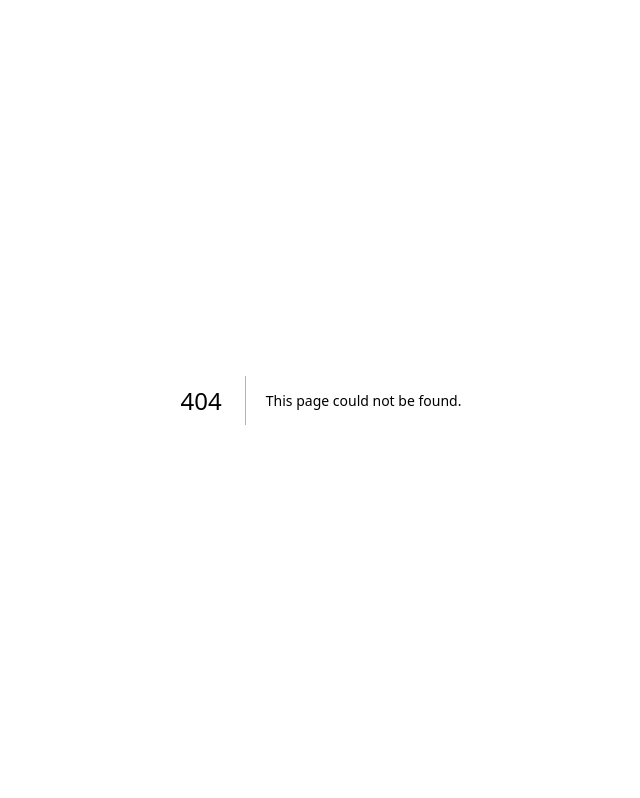
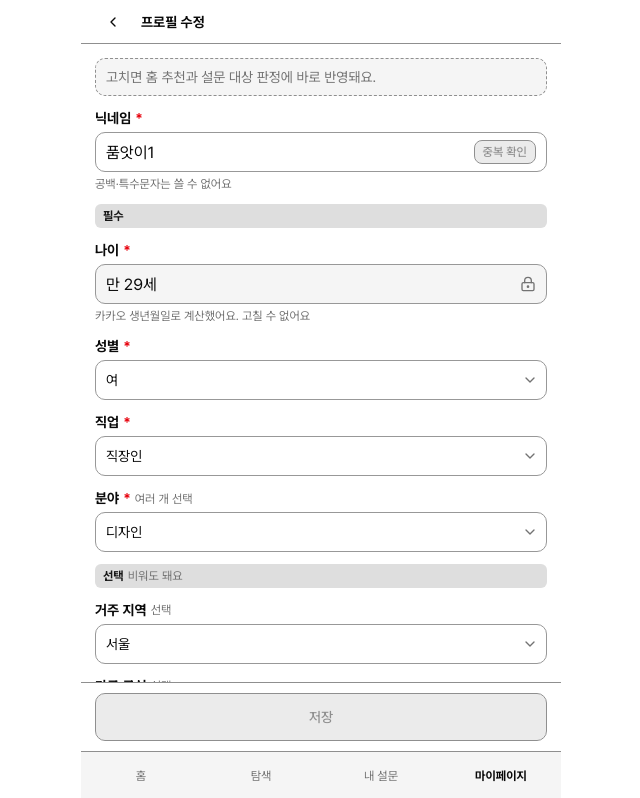
Before and after one commit to form-asi/form-asi-fe, a Next.js app: page /my-page/profile in a window 1280 px wide. Before the commit this address had no page. Shown: the top 798 px of the page, without its empty margins (319-959 px from the left). Built offline with nearby package versions, Linux system fonts and the light colour scheme.

Commit message:
feat: 프로필 수정 화면과 전용 헤더 연결

```diff
--- /dev/null
+++ b/src/app/(tabs)/(with-balance)/layout.tsx
@@ -0,0 +1,23 @@
+import { Bell } from "lucide-react";
+import { AppHeader } from "@/components/common/app-header";
+import { HelpTimeChip } from "@/components/domain/help-time-chip";
+import { UI_MESSAGES } from "@/lib/ui-messages";
+
+export default function BalanceHeaderLayout({ children }: LayoutProps<"/">) {
+  // shortcut: 잔액 API 연결 전 임시 값
+  const helpTimeBalance = 30;
+
+  return (
+    <>
+      <AppHeader
+        rightSlot={
+          <>
+            <HelpTimeChip helpTimeBalance={helpTimeBalance} />
+            <Bell role="img" aria-label={UI_MESSAGES.notifications} className="size-4 shrink-0" />
+          </>
+        }
+      />
+      {children}
+    </>
+  );
+}
--- a/src/app/(tabs)/layout.tsx
+++ b/src/app/(tabs)/layout.tsx
@@ -1,29 +1,6 @@
-import { Bell } from "lucide-react";
-import { AppHeader } from "@/components/common/app-header";
 import { AppShell } from "@/components/common/app-shell";
 import { TabBar } from "@/components/common/tab-bar";
-import { HelpTimeChip } from "@/components/domain/help-time-chip";
-import { UI_MESSAGES } from "@/lib/ui-messages";
 
 export default function TabsLayout({ children }: LayoutProps<"/">) {
-  // shortcut: 잔액 API 연결 전 임시 값
-  const helpTimeBalance = 30;
-
-  return (
-    <AppShell
-      header={
-        <AppHeader
-          rightSlot={
-            <>
-              <HelpTimeChip helpTimeBalance={helpTimeBalance} />
-              <Bell role="img" aria-label={UI_MESSAGES.notifications} className="size-4 shrink-0" />
-            </>
-          }
-        />
-      }
-      navigation={<TabBar />}
-    >
-      {children}
-    </AppShell>
-  );
+  return <AppShell navigation={<TabBar />}>{children}</AppShell>;
 }
--- /dev/null
+++ b/src/app/(tabs)/my-page/profile/page.tsx
@@ -0,0 +1,5 @@
+import { EditProfileScreen } from "@/features/my-page/profile-screen";
+
+export default function ProfilePage() {
+  return <EditProfileScreen />;
+}
--- /dev/null
+++ b/src/features/my-page/profile-screen.tsx
@@ -0,0 +1,79 @@
+"use client";
+
+import { useMutation, useQuery, useQueryClient } from "@tanstack/react-query";
+import { useRouter } from "next/navigation";
+import { toast } from "sonner";
+import { AppHeader } from "@/components/common/app-header";
+import { EmptyState } from "@/components/common/empty-state";
+import {
+  checkNicknameMock,
+  getCurrentProfileMock,
+  saveProfileMock,
+} from "@/components/domain/profile-form/profile-api.mock";
+import { ProfileForm } from "@/components/domain/profile-form/profile-form";
+import { PROFILE_MESSAGES } from "@/components/domain/profile-form/profile-messages";
+import { type ProfileValues } from "@/components/domain/profile-form/profile-schema";
+import { UI_MESSAGES } from "@/lib/ui-messages";
+
+export function EditProfileScreen() {
+  const router = useRouter();
+  const queryClient = useQueryClient();
+  const currentProfileQuery = useQuery({
+    queryKey: ["profile", "current"],
+    queryFn: getCurrentProfileMock,
+  });
+  const saveProfile = useMutation({ mutationFn: saveProfileMock });
+
+  async function handleSaveProfile(profile: ProfileValues) {
+    const savedProfile = await saveProfile.mutateAsync(profile);
+    queryClient.setQueryData(["profile", "current"], savedProfile);
+    toast.success(UI_MESSAGES.toast.saved);
+    router.back();
+  }
+
+  const header = (
+    <AppHeader title={PROFILE_MESSAGES.editTitle} back={{ onBack: () => router.back() }} />
+  );
+  if (currentProfileQuery.isPending) {
+    return (
+      <>
+        {header}
+        <p role="status" className="p-page-inset text-sm text-muted-foreground">
+          {PROFILE_MESSAGES.loading}
+        </p>
+      </>
+    );
+  }
+  if (currentProfileQuery.isError) {
+    return (
+      <>
+        {header}
+        <div className="p-page-inset">
+          <EmptyState
+            title={PROFILE_MESSAGES.loadFailed}
+            description={currentProfileQuery.error.message}
+            action={{
+              label: UI_MESSAGES.retry,
+              onClick: () => currentProfileQuery.refetch(),
+              disabled: currentProfileQuery.isFetching,
+            }}
+          />
+        </div>
+      </>
+    );
+  }
+  return (
+    <>
+      {header}
+      <ProfileForm
+        initialProfile={currentProfileQuery.data}
+        confirmedNickname={currentProfileQuery.data.nickname}
+        requireChanges
+        intro={PROFILE_MESSAGES.editIntro}
+        submitLabel={PROFILE_MESSAGES.save}
+        checkNickname={checkNicknameMock}
+        onSaveProfile={handleSaveProfile}
+      />
+    </>
+  );
+}
```
Also changed, not shown: src/app/(tabs)/(with-balance)/explore/page.tsx (renamed from src/app/(tabs)/explore/page.tsx), src/app/(tabs)/(with-balance)/my-page/help-time/page.tsx (renamed from src/app/(tabs)/my-page/help-time/page.tsx), src/app/(tabs)/(with-balance)/my-page/page.tsx (renamed from src/app/(tabs)/my-page/page.tsx), src/app/(tabs)/(with-balance)/my-survey/page.tsx (renamed from src/app/(tabs)/my-survey/page.tsx), src/app/(tabs)/(with-balance)/page.tsx (renamed from src/app/(tabs)/page.tsx).
